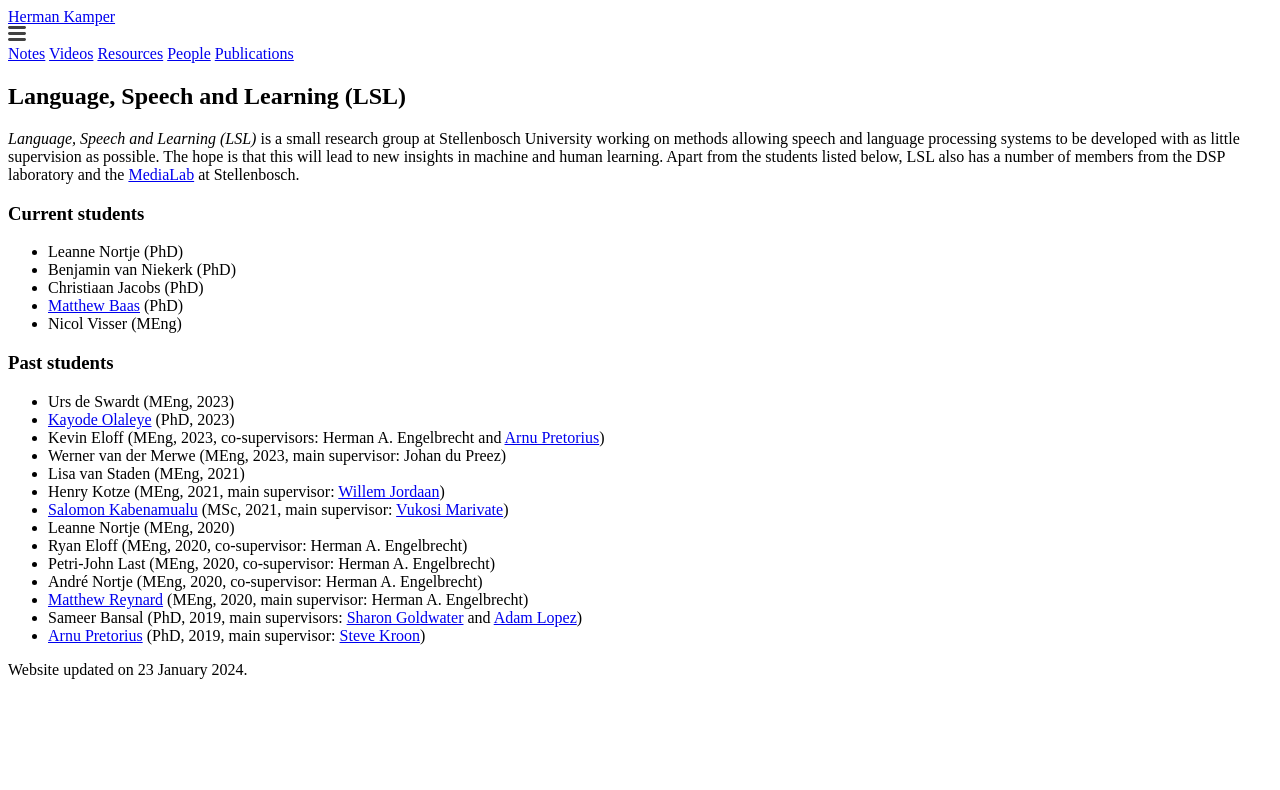
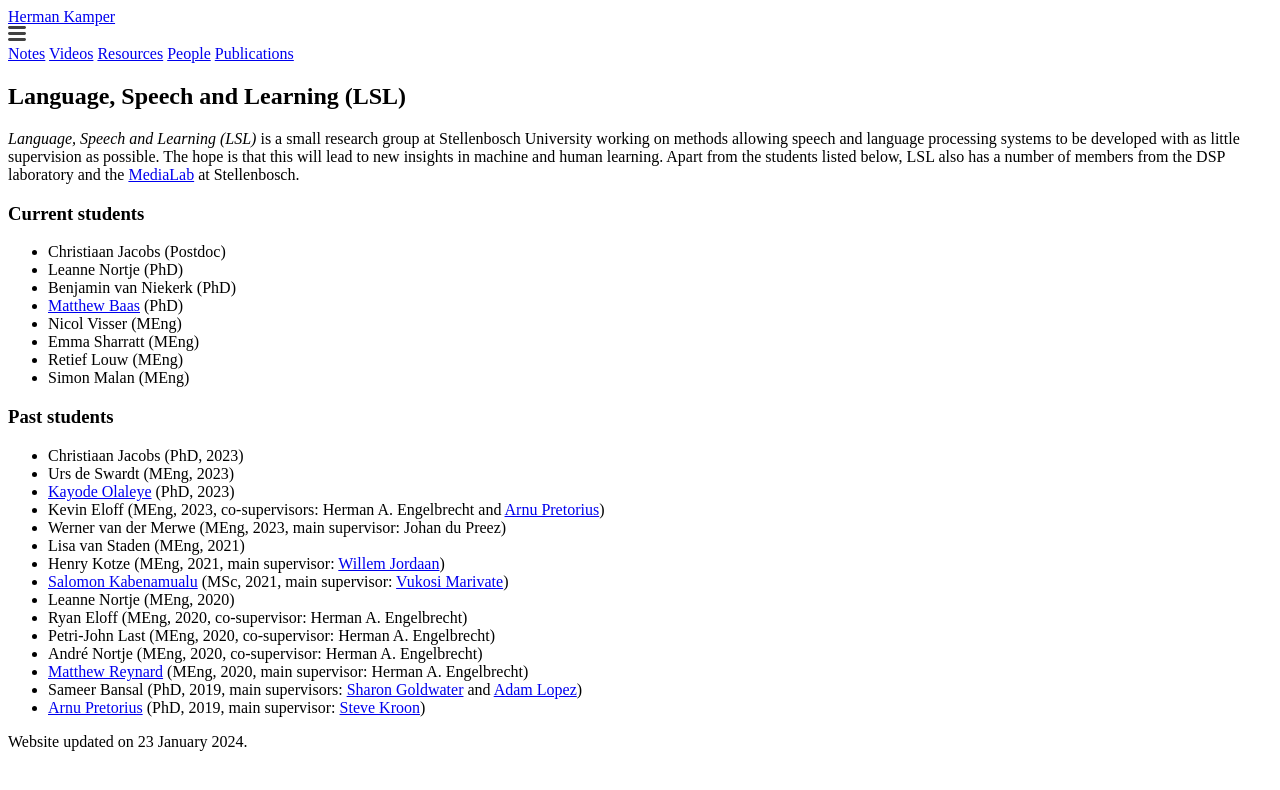
Before and after one commit to kamperh/kamperh.github.io, a Jekyll site: the page built from people.md, in a window 1280 px wide. Shown: the top 790 px of the page. Built offline with Jekyll 4.4.1, drawn with Linux system fonts in a browser that asks for light colours; a style sheet for code colours, icons or effects is not loaded.

Commit message:
Update people.md

```diff
--- a/people.md
+++ b/people.md
@@ -11,14 +11,18 @@ order: 5
 
 ### Current students
 
+- Christiaan Jacobs (Postdoc)
 - Leanne Nortje (PhD)
 - Benjamin van Niekerk (PhD)
-- Christiaan Jacobs (PhD)
 - [Matthew Baas](https://rf5.github.io/) (PhD)
 - Nicol Visser (MEng)
+- Emma Sharratt (MEng)
+- Retief Louw (MEng)
+- Simon Malan (MEng)
 
 ### Past students
 
+- Christiaan Jacobs (PhD, 2023)
 - Urs de Swardt (MEng, 2023)
 - [Kayode Olaleye](https://kayodeolaleye.github.io/cv/) (PhD, 2023)
 - Kevin Eloff (MEng, 2023, co-supervisors: Herman A. Engelbrecht and [Arnu Pretorius](https://arnupretorius.github.io/))
```
